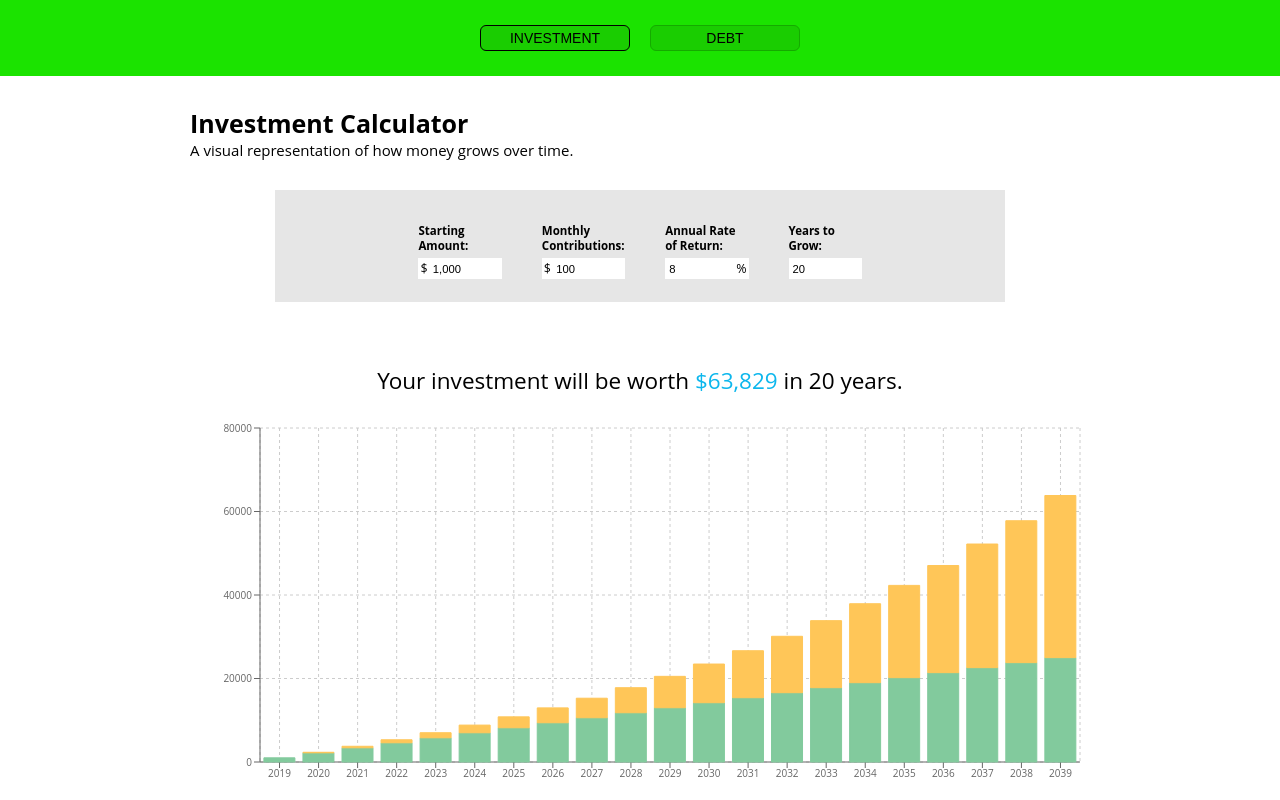
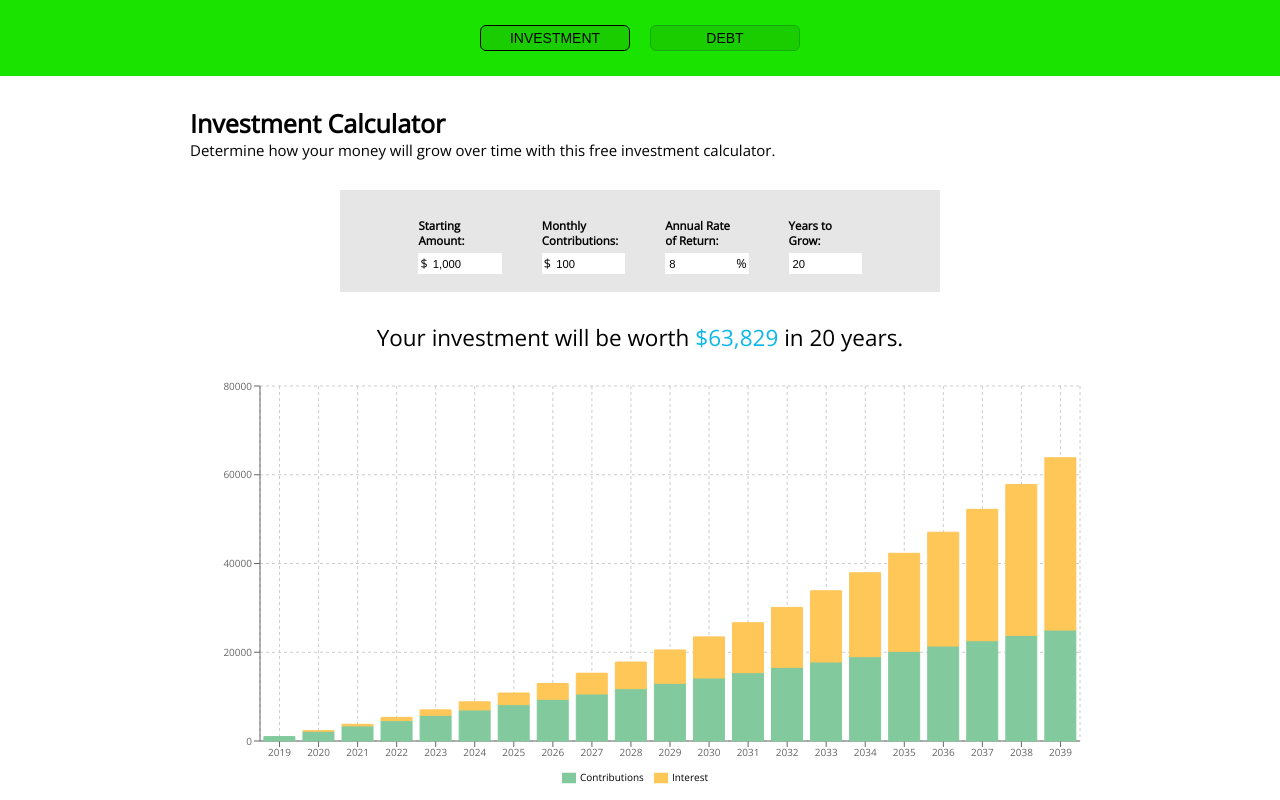
Before and after one commit to jaimelovera/investment-debt-visualizer, a React (Create React App) app: page / in a window 1280 px wide. Built offline with nearby package versions, Linux system fonts and the light colour scheme.

Commit message:
fixed rate bug. changed parseint to parseFloat. added chart legend. Minor padding changes.

```diff
--- a/public/index.html
+++ b/public/index.html
@@ -6,6 +6,7 @@
     <meta name="viewport" content="width=device-width, initial-scale=1" />
     <link rel="manifest" href="%PUBLIC_URL%/manifest.json" />
     <title>Money Visualizer</title>
+    <link href="https://fonts.googleapis.com/css?family=Open+Sans" rel="stylesheet">
     <style>
       html, body {
         margin: 0;
@@ -15,7 +16,6 @@
         overflow: hidden;
         font-family: 'Open Sans', sans-serif;
         font-size: 10px;
-}
       }
     </style>
   </head>
--- a/src/App.js
+++ b/src/App.js
@@ -1,4 +1,5 @@
 import React from 'react'
+
 import TypeSwitcher from './components/TypeSwitcher/TypeSwitcher'
 import InputValues from './components/InputValues/InputValues'
 import Charts from './components/Charts/Charts'
--- a/src/components/Charts/Charts.css
+++ b/src/components/Charts/Charts.css
@@ -13,7 +13,7 @@
 .charts-container p{
 	font-size: 2em;
 	text-align: center;
-	padding: 2rem 1rem 0 1rem;
+	padding: 1rem 1rem 0 1rem;
 
 }
 
@@ -58,7 +58,6 @@
 @media screen and (min-width: 768px) {
 	.charts-container p{
 		font-size: 2.25em;
-		padding: 4rem 4rem 0 4rem;
 	}
 
 	.charts-custom-tooltip p{
--- a/src/components/Charts/Charts.js
+++ b/src/components/Charts/Charts.js
@@ -1,5 +1,5 @@
 import React from 'react'
-import {BarChart, Bar, XAxis, YAxis, CartesianGrid, Tooltip, ResponsiveContainer} from 'recharts'
+import {BarChart, Bar, XAxis, YAxis, CartesianGrid, Tooltip, Legend, ResponsiveContainer} from 'recharts'
 import './Charts.css'
 
 function Charts(props) {
@@ -14,7 +14,7 @@ function Charts(props) {
 	}
 	let rate = 0
 	if(props.rate !== ''){
-		rate = parseInt(props.rate)/100
+		rate = parseFloat(props.rate)/100
 	}
 	let payment = 0
 	if(props.payment !== ''){
@@ -26,7 +26,7 @@ function Charts(props) {
 	}
 
 
-	/* Populate data if viewing an investment chart. */
+	/* Populate data if viewing investment chart. */
 	if (props.currentView === 'investment'){
 		let contributions = amount
 		let total = amount
@@ -37,6 +37,7 @@ function Charts(props) {
 			/* Loop over 12 months */
 			for(let i = 0; i < 12; i++){
 				total = total * (1+rate/12) + payment
+				console.log(rate)
 				contributions += payment
 			}
 			let roundedTotal = Math.round(total).toFixed(0)
@@ -44,7 +45,7 @@ function Charts(props) {
 		}
 	}
 
-	/* Populate data if viewing an debt chart. */
+	/* Populate data if viewing debt chart. */
 	if (props.currentView === 'debt'){
 		let total = amount
 		let prevTotal = amount
@@ -129,6 +130,7 @@ function Charts(props) {
 					<XAxis dataKey="Year" />
 					<YAxis />
 					<Tooltip content={<CustomTooltip />} />
+					<Legend />
 					<Bar type="monotone"
 						  dataKey={props.currentView === 'investment' ? 'Contributions' : 'Principal'}
 						  stackId="1"
--- a/src/components/Description/Description.js
+++ b/src/components/Description/Description.js
@@ -6,14 +6,14 @@ function Description(props) {
 	let investmentDescription = (
 		<React.Fragment>
 			<h2>Investment Calculator</h2>
-			<p>A visual representation of how money grows over time.</p>
+			<p>Determine how your money will grow over time with this free investment calculator.</p>
 		</React.Fragment>
 	)
 
 	let debtDescription = (
 		<React.Fragment>
 			<h2>Debt Repayment Calculator</h2>
-			<p>A visual representation of debt repayment. </p>
+			<p>Determine how long it will take to payoff your debt with this free debt repayment calculator.</p>
 		</React.Fragment>
 	)
 	return (
--- a/src/components/InputValues/InputValues.css
+++ b/src/components/InputValues/InputValues.css
@@ -4,16 +4,15 @@
 	justify-content: center;
 	align-items: stretch;
 	background-color: #E6E6E6;
-	padding: 1.5rem;
 	margin: auto;
 	width: 100%;
-	max-width: 700px;
+	max-width: 600px;
 	height: 100%;
 }
 
 .inputvalues-item {
 	text-align: center;
-	padding: 1rem;
+	padding: 2rem;
 }
 
 .inputvalues-item h1{
```
